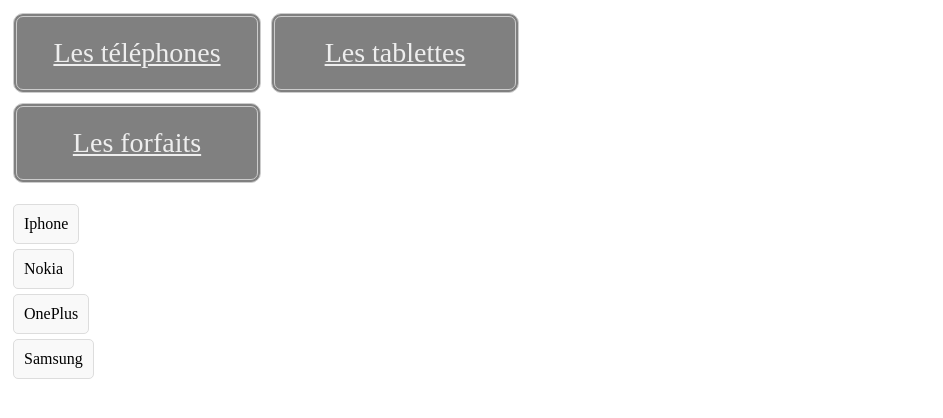
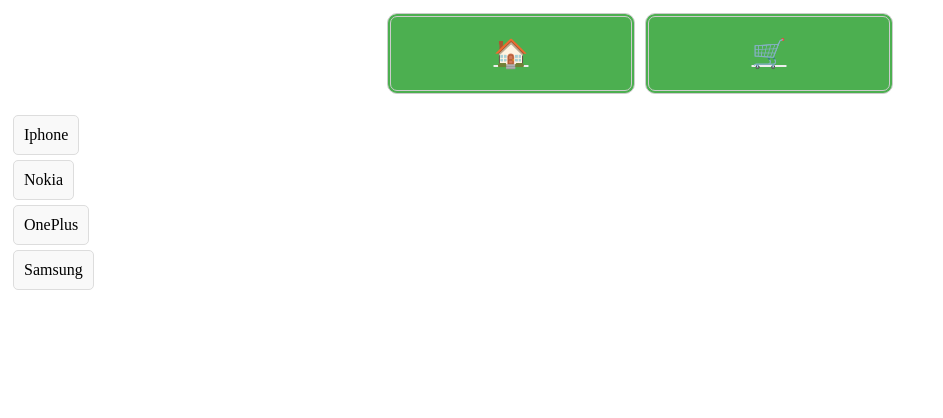
Before and after one commit to roddone/l3sdn-td2, a Vue app: page /phone in a window 1280 px wide. Shown: the top 418 px of the page, without its empty margins (0-943 px from the left). Built offline with nearby package versions, Linux system fonts and the light colour scheme.

Commit message:
Ajout du bouton Home + meilleur config des routes + paniers mais non fonctionnel

```diff
--- a/src/App.vue
+++ b/src/App.vue
@@ -4,16 +4,10 @@
 
 <template>
   <div>
-    <header>
-      <div class="wrapper">
-        <nav>
-          <RouterLink class="link phonea" to="/phone">Les téléphones</RouterLink>
-          <RouterLink class="link tablettea" to="/tablette">Les tablettes</RouterLink>
-          <RouterLink class="link forfaita" to="/forfait">Les forfaits</RouterLink>
-        </nav>
-      </div>
-    </header>
-
+    <div class="wrapper">
+      <RouterLink class="link homea" to="/">🏠</RouterLink>
+      <RouterLink class="link cart" to="/cart">🛒</RouterLink>
+    </div>
     <RouterView />
   </div>
 </template>
--- a/src/assets/main.css
+++ b/src/assets/main.css
@@ -1,6 +1,6 @@
 .link {
     display: inline-block;
-    background-color: gray;
+    background-color: #4CAF50;
     border-radius: 10px;
     border: 4px double #cccccc;
     color: #eeeeee;
@@ -8,39 +8,15 @@
     font-size: 28px;
     padding: 20px;
     width: 200px;
-    -webkit-transition: all 0.5s;
-    -moz-transition: all 0.5s;
-    -o-transition: all 0.5s;
-    transition: all 0.5s;
-    cursor: pointer;
     margin: 5px;
 }
 
 .wrapper {
-    display: grid;
-    grid-template-columns: 2fr 2fr;
-    grid-gap: 20px;
+    display: flex;
+    justify-content: center;
+    align-items: center;
 }
 
-.forfaita {
-    grid-column: 2 / 2;
-    grid-row: 2 / 2;
-}
-
-.phonea {
-    grid-column: 2 / 2;
-    grid-row: 1 / 2;
-}
-
-.tablettea {
-    grid-column: 1 / 2;
-    grid-row: 2 / 2;
-}
-
-.Homea {
-    grid-column: 1 / 2;
-    grid-row: 1 / 2;
-}
 ul {
     list-style: none;
     padding: 0;
@@ -53,7 +29,8 @@
     background-color: #e0e0e0;
 }
 li span {
-    display: inline-block;
+    display: flex;
+    width: fit-content;
     padding: 10px;
     border: 1px solid #ddd;
     border-radius: 5px;
--- a/src/components/ForfaitInfo.vue
+++ b/src/components/ForfaitInfo.vue
@@ -1,4 +1,7 @@
 <script setup>
+import { addToCart } from '../stores/counter.js';
+
+
 const props = defineProps(['forfait']);
 </script>
 
@@ -9,4 +12,7 @@
     <p>Description : {{ forfait.forfaitDesc }}</p>
     <img :src="forfait.forfaitImage" alt="forfait Image" style="max-width: 200px; max-height: 200px;" />
   </div>
+  <div class="cart">
+    <button @click="addToCart">Ajouter au panier</button>
+  </div>
 </template>
--- a/src/components/PhoneInfo.vue
+++ b/src/components/PhoneInfo.vue
@@ -9,4 +9,7 @@
     <p>Description : {{ phone.phoneDesc }}</p>
     <img :src="phone.phoneImage" alt="Phone Image" style="max-width: 200px; max-height: 200px;" />
   </div>
+  <div class="cart">
+    <button @click="addToCart">Ajouter au panier</button>
+  </div>
 </template>
--- a/src/components/TabletteInfo.vue
+++ b/src/components/TabletteInfo.vue
@@ -9,4 +9,7 @@
     <p>Description : {{ tablette.tabletteDesc }}</p>
     <img :src="tablette.tabletteImage" alt="tablette Image" style="max-width: 200px; max-height: 200px;" />
   </div>
+  <div class="cart">
+    <button @click="addToCart">Ajouter au panier</button>
+  </div>
 </template>
--- a/src/router/index.js
+++ b/src/router/index.js
@@ -3,6 +3,7 @@
 import PhoneView from '../views/PhoneView.vue'
 import ForfaitView from '../views/ForfaitView.vue'
 import TabletteView from '../views/TabletteView.vue'
+import CartView from '../views/CartView.vue'
 
 const router = createRouter({
     history: createWebHistory(
@@ -26,6 +27,11 @@
             path: '/tablette',
             name: 'tablette',
             component: TabletteView
+        },
+        {
+            path: '/cart',
+            name: 'cart',
+            component: CartView
         }
     ]
 })
--- a/src/stores/counter.js
+++ b/src/stores/counter.js
@@ -10,3 +10,13 @@
 
   return { count, doubleCount, increment }
 })
+
+export const cart = ref([]);
+
+export function addToCart(product) {
+  cart.value.push(product);
+}
+
+export function removeFromCart(productIndex) {
+  cart.value.splice(productIndex, 1);
+}
--- /dev/null
+++ b/src/views/CartView.vue
@@ -0,0 +1,11 @@
+<script setup>
+import { RouterLink, RouterView } from 'vue-router'
+</script>
+
+<template>
+ test
+</template>
+
+
+<style scoped>
+</style>
--- a/src/views/HomeView.vue
+++ b/src/views/HomeView.vue
@@ -3,6 +3,13 @@
 
 <template>
   <main>
+    <div class="wrapper">
+        <nav>
+          <RouterLink class="link phonea" to="/phone">Les téléphones</RouterLink>
+          <RouterLink class="link tablettea" to="/tablette">Les tablettes</RouterLink>
+          <RouterLink class="link forfaita" to="/forfait">Les forfaits</RouterLink>
+        </nav>
+      </div>
     <TheWelcome />
   </main>
 </template>
--- a/src/views/PhoneView.vue
+++ b/src/views/PhoneView.vue
@@ -38,6 +38,13 @@
 const selectPhone = (phone) => {
   selectedPhone.value = phone;
 };
+
+const addToCart = () => {
+  if (selectedPhone.value) {
+    addToCart(selectedPhone.value);
+  }
+};
+
 </script>
 
 <template>
```
